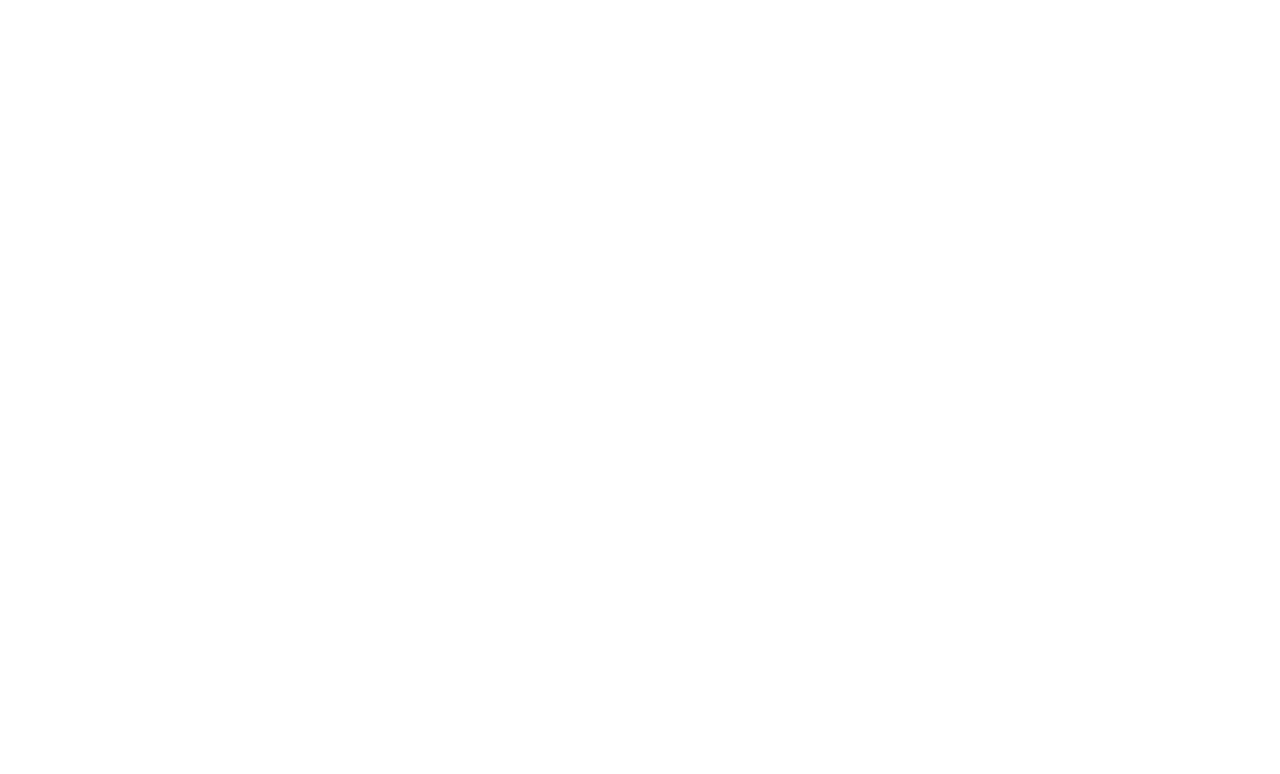
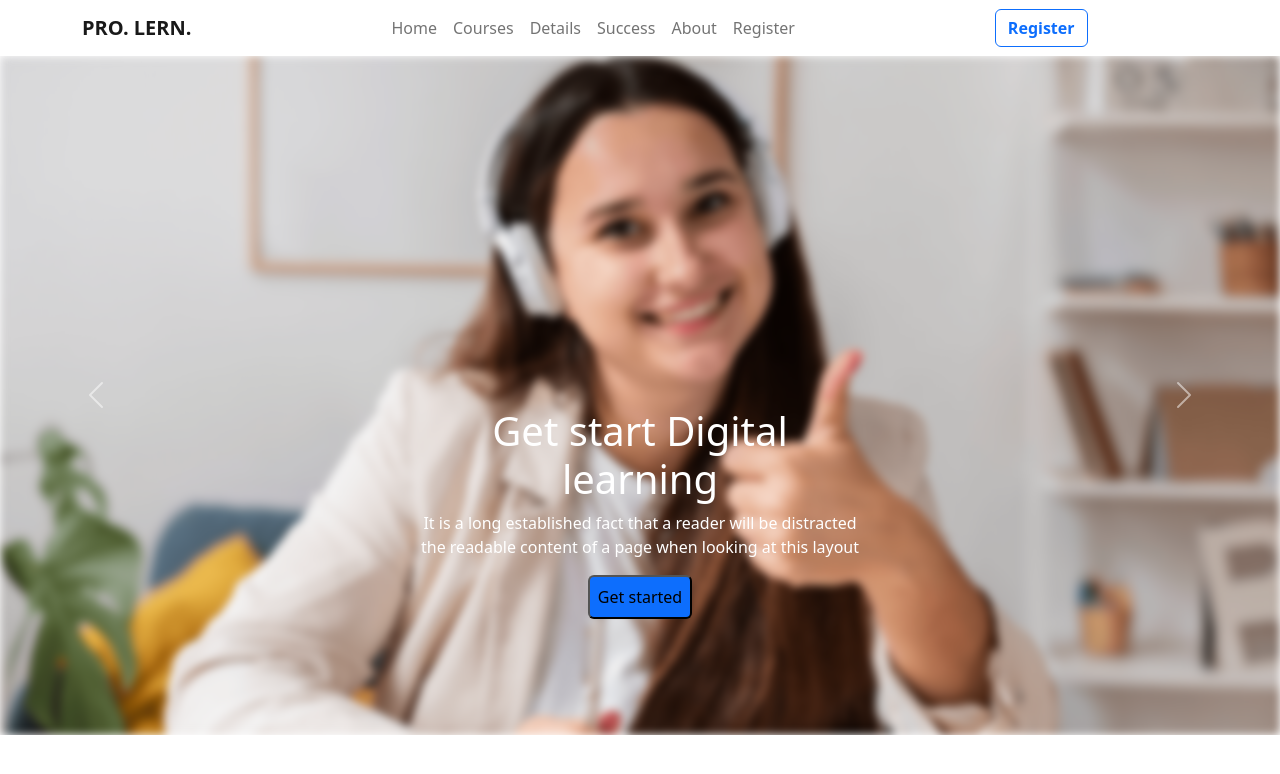
Before and after one commit to BEBACK100/Assignment-03, a plain HTML site: page index.html in a window 1280 px wide. Drawn offline with nearby package versions, Linux system fonts and the light colour scheme.

Commit message:
slid-pic commit

```diff
--- a/index.html
+++ b/index.html
@@ -12,10 +12,101 @@
 </head>
 
 <body>
+    <header>
+        <!-- ---Navbar start--- -->
+        <nav class="navbar navbar-expand-lg ">
+            <div class="container">
+                <a class="navbar-brand fw-bold pe-5 me-5 " href="#">PRO. LERN.</a>
+                <button class="navbar-toggler" type="button" data-bs-toggle="collapse"
+                    data-bs-target="#navbarSupportedContent" aria-controls="navbarSupportedContent"
+                    aria-expanded="false" aria-label="Toggle navigation">
+                    <span class="navbar-toggler-icon"></span>
+                </button>
+                <div class="collapse navbar-collapse" id="navbarSupportedContent">
+                    <div class="nav-middle px-5 mx-5">
+                        <ul class="navbar-nav me-auto mb-2 mb-lg-0">
+
+                            <li class="nav-item">
+                                <a class="nav-link" href="#">Home</a>
+                            </li>
+                            <li class="nav-item">
+                                <a class="nav-link" href="#">Courses</a>
+                            </li>
+                            <li class="nav-item">
+                                <a class="nav-link" href="#">Details</a>
+                            </li>
+                            <li class="nav-item">
+                                <a class="nav-link" href="#">Success</a>
+                            </li>
+                            <li class="nav-item">
+                                <a class="nav-link" href="#">About</a>
+                            </li>
+                            <li class="nav-item">
+                                <a class="nav-link" href="#">Register</a>
+                            </li>
+                    </div>
+                    <div class="nav-btn ps-5 ms-5">
+                        <button class="btn btn-outline-primary fw-bold text-primary" type="submit">Register</button>
+                    </div>
+
+                </div>
+            </div>
+        </nav>
+        <!-- ----navbar end---- -->
+    </header>
+
 
     <script src="https://cdn.jsdelivr.net/npm/bootstrap@5.2.0/dist/js/bootstrap.bundle.min.js"
         integrity="sha384-A3rJD856KowSb7dwlZdYEkO39Gagi7vIsF0jrRAoQmDKKtQBHUuLZ9AsSv4jD4Xa"
         crossorigin="anonymous"></script>
 </body>
+<!-- ---------slid pic start---------- -->
+<div class="slid-pic">
+    <div id="carouselExampleCaptions" class="carousel slide" data-bs-ride="false">
+
+        <div class="carousel-inner">
+            <div class="carousel-item active">
+                <div class="img-eft">
+                    <img class="img-fluid" src="cover/cover-1.png" alt="...">
+                </div>
+                <div class="carousel-caption pb-5 mb-5">
+                    <h1 class="fs-1">Get start Digital <br>learning</h1>
+                    <p>It is a long established fact that a reader will be distracted <br> the readable content of
+                        a
+                        page when looking at this layout</p>
+                    <button class="bg-primary rounded p-2">Get started</button>
+                </div>
+            </div>
+            <div class="carousel-item">
+                <img src="cover/cover-2.jpg" class="d-block w-100 h-50" alt="...">
+                <div class="carousel-caption">
+                    <h1 class="fs-1">Get start Digital <br>learning</h1>
+                    <p>It is a long established fact that a reader will be distracted <br> the readable content of a
+                        page when looking at this layout</p>
+                    <button class="bg-primary rounded">Get started</button>
+                </div>
+            </div>
+            <div class="carousel-item">
+                <img src="cover/cover-3.jpg" class="d-block w-100" alt="...">
+                <div class="carousel-caption">
+                    <h1>Get start Digital <br>learning</h1>
+                    <p>It is a long established fact that a reader will be distracted <br> the readable content of a
+                        page when looking at this layout</p>
+                    <button class="bg-primary rounded">Get started</button>
+                </div>
+            </div>
+        </div>
+        <button class="carousel-control-prev" type="button" data-bs-target="#carouselExampleCaptions"
+            data-bs-slide="prev">
+            <span class="carousel-control-prev-icon" aria-hidden="true"></span>
+            <span class="visually-hidden">Previous</span>
+        </button>
+        <button class="carousel-control-next" type="button" data-bs-target="#carouselExampleCaptions"
+            data-bs-slide="next">
+            <span class="carousel-control-next-icon" aria-hidden="true"></span>
+            <span class="visually-hidden">Next</span>
+        </button>
+    </div>
+</div>
 
 </html>
--- a/style.css
+++ b/style.css
@@ -0,0 +1,3 @@
+.img-eft {
+    filter: blur(4px);
+}
```
